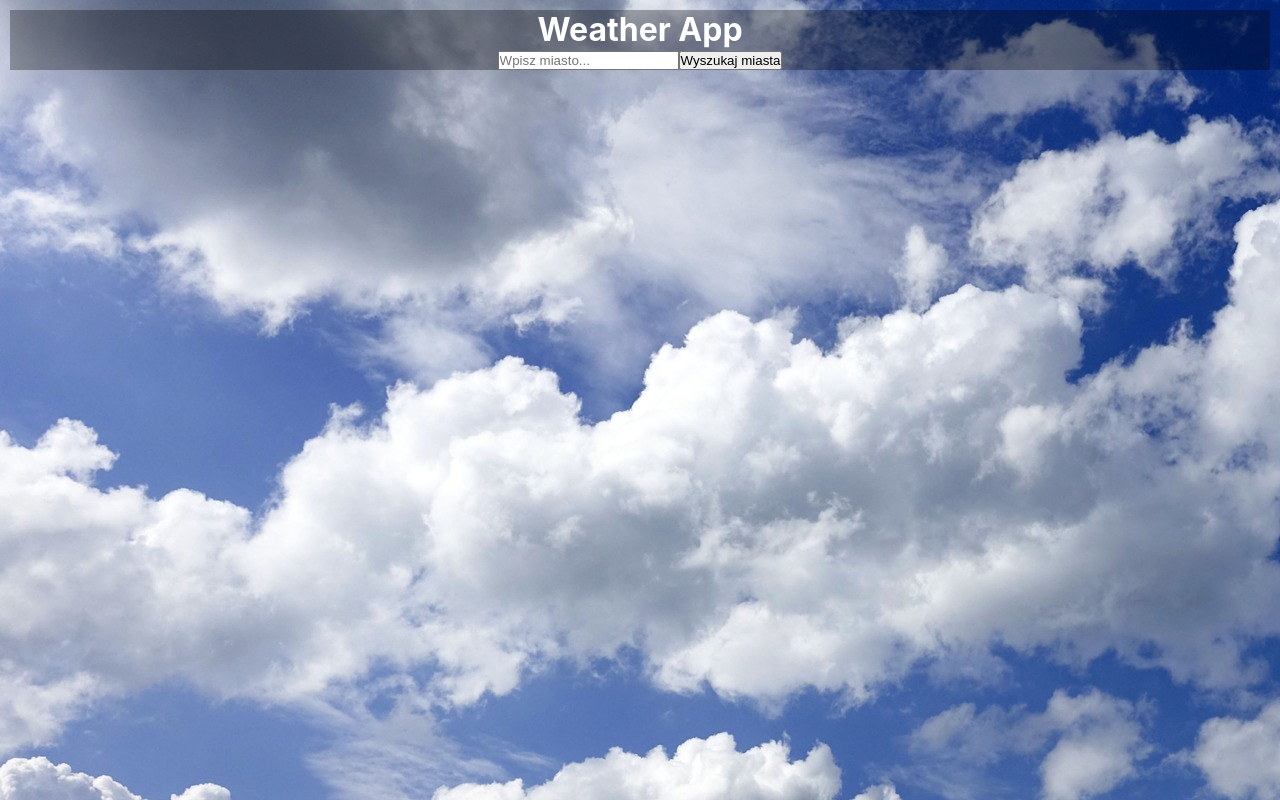
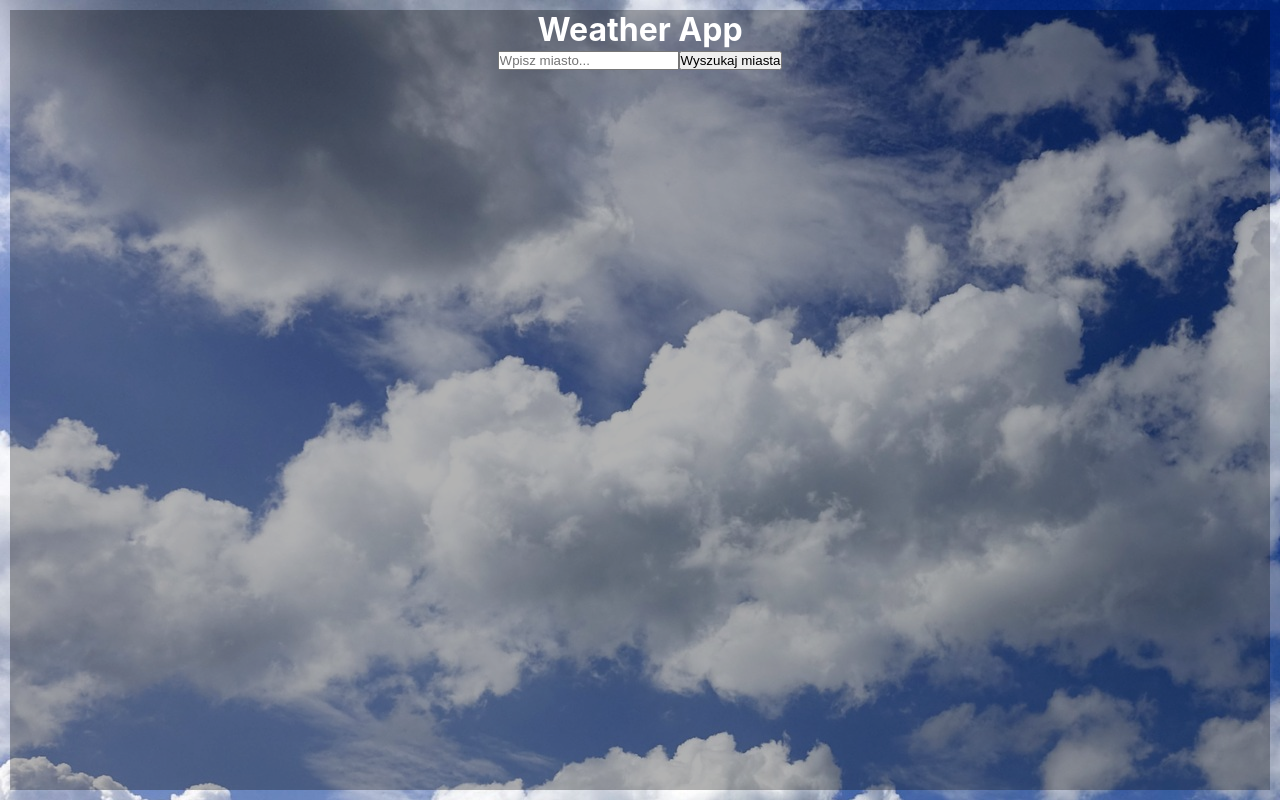
Before and after one commit to lukasdebski/WeatherApp, a React (Create React App) app: page / in a window 1280 px wide. Built offline with nearby package versions, Linux system fonts and the light colour scheme.

Commit message:
change in App__container-min-height

```diff
--- a/src/styles/_container.scss
+++ b/src/styles/_container.scss
@@ -3,4 +3,5 @@
   margin: 0 auto;
   //border: 3px dashed white;
   background-color: rgba(0,0,0,.3);
+  min-height:calc(100vh - 20px);
 }
```
